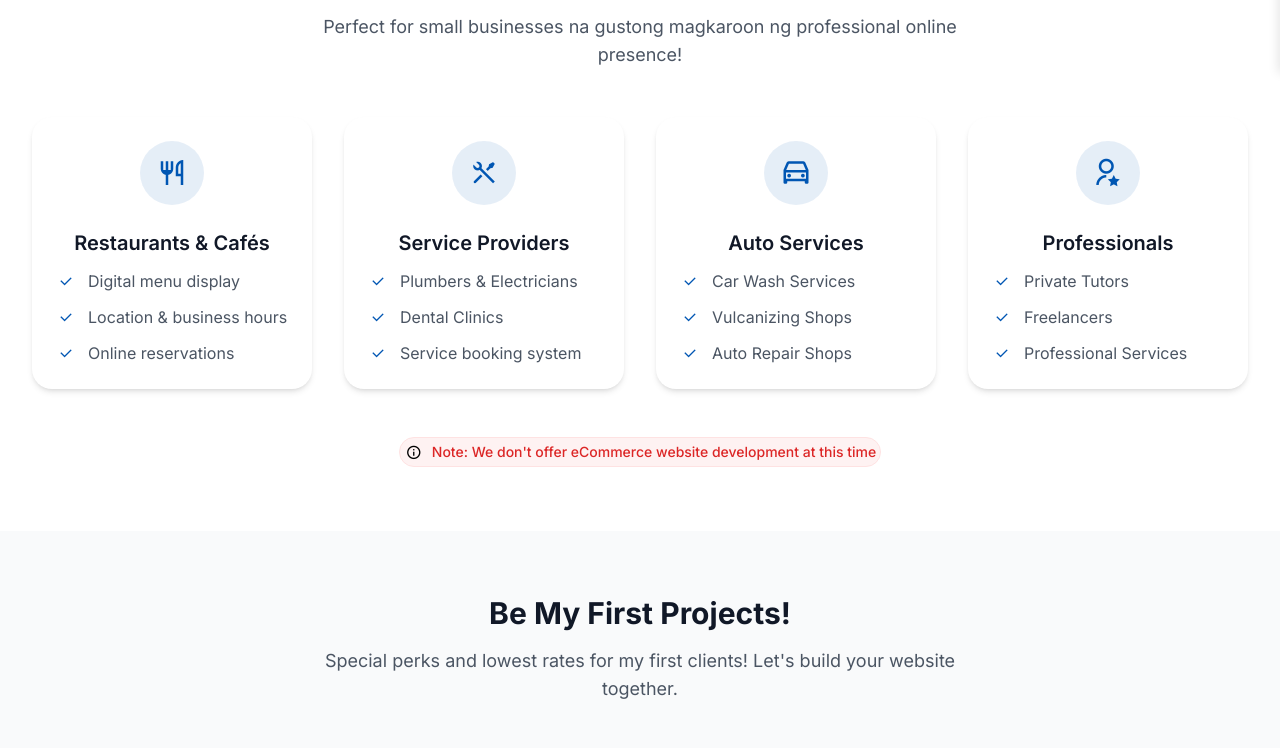
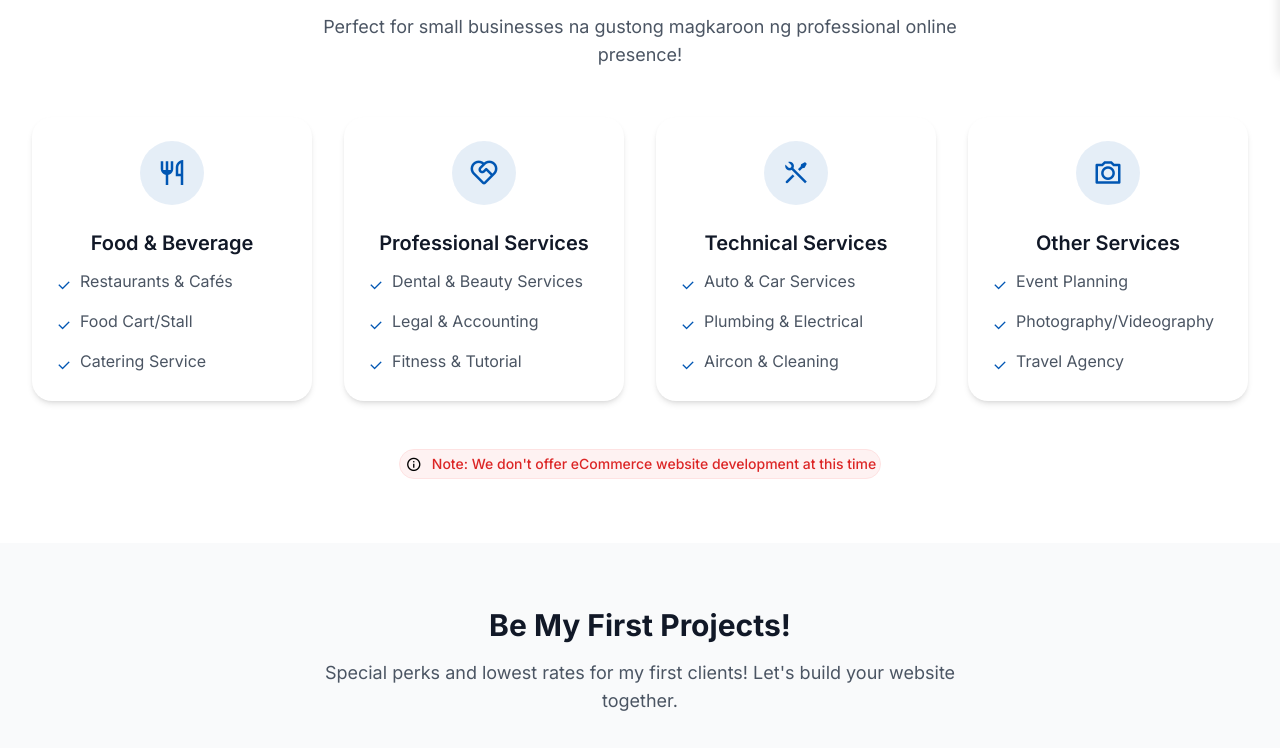
Before and after one commit to jhanArvie/web4service, a plain HTML site: page index.html in a window 1280 px wide. Shown: the part 727-1475 px from the top of the page. Drawn offline with nearby package versions, Linux system fonts and the light colour scheme.

Commit message:
Business typee adjusted

```diff
--- a/index.html
+++ b/index.html
@@ -134,107 +134,87 @@
                 <p class="text-lg text-gray-600 max-w-2xl mx-auto">Perfect for small businesses na gustong magkaroon ng professional online presence!</p>
             </div>
             <div class="grid md:grid-cols-2 lg:grid-cols-4 gap-8">
+                <!-- Food & Beverage -->
                 <div class="bg-white p-6 rounded-xl shadow-md hover:shadow-lg transition">
                     <div class="w-16 h-16 rounded-full bg-primary/10 flex items-center justify-center text-primary mx-auto mb-6">
                         <i class="ri-restaurant-line text-3xl"></i>
                     </div>
-                    <h3 class="text-xl font-semibold text-gray-900 text-center mb-3">Restaurants & Cafés</h3>
+                    <h3 class="text-xl font-semibold text-gray-900 text-center mb-3">Food & Beverage</h3>
                     <ul class="space-y-3 text-gray-600">
                         <li class="flex items-start">
-                            <div class="w-5 h-5 flex items-center justify-center text-primary mt-0.5">
-                                <i class="ri-check-line"></i>
-                            </div>
-                            <span class="ml-3">Digital menu display</span>
+                            <i class="ri-check-line text-primary mt-1 mr-2"></i>
+                            <span>Restaurants & Cafés</span>
                         </li>
                         <li class="flex items-start">
-                            <div class="w-5 h-5 flex items-center justify-center text-primary mt-0.5">
-                                <i class="ri-check-line"></i>
-                            </div>
-                            <span class="ml-3">Location & business hours</span>
+                            <i class="ri-check-line text-primary mt-1 mr-2"></i>
+                            <span>Food Cart/Stall</span>
                         </li>
                         <li class="flex items-start">
-                            <div class="w-5 h-5 flex items-center justify-center text-primary mt-0.5">
-                                <i class="ri-check-line"></i>
-                            </div>
-                            <span class="ml-3">Online reservations</span>
+                            <i class="ri-check-line text-primary mt-1 mr-2"></i>
+                            <span>Catering Service</span>
                         </li>
                     </ul>
                 </div>
+                <!-- Professional Services -->
+                <div class="bg-white p-6 rounded-xl shadow-md hover:shadow-lg transition">
+                    <div class="w-16 h-16 rounded-full bg-primary/10 flex items-center justify-center text-primary mx-auto mb-6">
+                        <i class="ri-service-line text-3xl"></i>
+                    </div>
+                    <h3 class="text-xl font-semibold text-gray-900 text-center mb-3">Professional Services</h3>
+                    <ul class="space-y-3 text-gray-600">
+                        <li class="flex items-start">
+                            <i class="ri-check-line text-primary mt-1 mr-2"></i>
+                            <span>Dental & Beauty Services</span>
+                        </li>
+                        <li class="flex items-start">
+                            <i class="ri-check-line text-primary mt-1 mr-2"></i>
+                            <span>Legal & Accounting</span>
+                        </li>
+                        <li class="flex items-start">
+                            <i class="ri-check-line text-primary mt-1 mr-2"></i>
+                            <span>Fitness & Tutorial</span>
+                        </li>
+                    </ul>
+                </div>
+                <!-- Technical Services -->
                 <div class="bg-white p-6 rounded-xl shadow-md hover:shadow-lg transition">
                     <div class="w-16 h-16 rounded-full bg-primary/10 flex items-center justify-center text-primary mx-auto mb-6">
                         <i class="ri-tools-line text-3xl"></i>
                     </div>
-                    <h3 class="text-xl font-semibold text-gray-900 text-center mb-3">Service Providers</h3>
+                    <h3 class="text-xl font-semibold text-gray-900 text-center mb-3">Technical Services</h3>
                     <ul class="space-y-3 text-gray-600">
                         <li class="flex items-start">
-                            <div class="w-5 h-5 flex items-center justify-center text-primary mt-0.5">
-                                <i class="ri-check-line"></i>
-                            </div>
-                            <span class="ml-3">Plumbers & Electricians</span>
+                            <i class="ri-check-line text-primary mt-1 mr-2"></i>
+                            <span>Auto & Car Services</span>
                         </li>
                         <li class="flex items-start">
-                            <div class="w-5 h-5 flex items-center justify-center text-primary mt-0.5">
-                                <i class="ri-check-line"></i>
-                            </div>
-                            <span class="ml-3">Dental Clinics</span>
+                            <i class="ri-check-line text-primary mt-1 mr-2"></i>
+                            <span>Plumbing & Electrical</span>
                         </li>
                         <li class="flex items-start">
-                            <div class="w-5 h-5 flex items-center justify-center text-primary mt-0.5">
-                                <i class="ri-check-line"></i>
-                            </div>
-                            <span class="ml-3">Service booking system</span>
+                            <i class="ri-check-line text-primary mt-1 mr-2"></i>
+                            <span>Aircon & Cleaning</span>
                         </li>
                     </ul>
                 </div>
+                <!-- Other Services -->
                 <div class="bg-white p-6 rounded-xl shadow-md hover:shadow-lg transition">
                     <div class="w-16 h-16 rounded-full bg-primary/10 flex items-center justify-center text-primary mx-auto mb-6">
-                        <i class="ri-car-line text-3xl"></i>
+                        <i class="ri-camera-line text-3xl"></i>
                     </div>
-                    <h3 class="text-xl font-semibold text-gray-900 text-center mb-3">Auto Services</h3>
+                    <h3 class="text-xl font-semibold text-gray-900 text-center mb-3">Other Services</h3>
                     <ul class="space-y-3 text-gray-600">
                         <li class="flex items-start">
-                            <div class="w-5 h-5 flex items-center justify-center text-primary mt-0.5">
-                                <i class="ri-check-line"></i>
-                            </div>
-                            <span class="ml-3">Car Wash Services</span>
+                            <i class="ri-check-line text-primary mt-1 mr-2"></i>
+                            <span>Event Planning</span>
                         </li>
                         <li class="flex items-start">
-                            <div class="w-5 h-5 flex items-center justify-center text-primary mt-0.5">
-                                <i class="ri-check-line"></i>
-                            </div>
-                            <span class="ml-3">Vulcanizing Shops</span>
+                            <i class="ri-check-line text-primary mt-1 mr-2"></i>
+                            <span>Photography/Videography</span>
                         </li>
                         <li class="flex items-start">
-                            <div class="w-5 h-5 flex items-center justify-center text-primary mt-0.5">
-                                <i class="ri-check-line"></i>
-                            </div>
-                            <span class="ml-3">Auto Repair Shops</span>
-                        </li>
-                    </ul>
-                </div>
-                <div class="bg-white p-6 rounded-xl shadow-md hover:shadow-lg transition">
-                    <div class="w-16 h-16 rounded-full bg-primary/10 flex items-center justify-center text-primary mx-auto mb-6">
-                        <i class="ri-user-star-line text-3xl"></i>
-                    </div>
-                    <h3 class="text-xl font-semibold text-gray-900 text-center mb-3">Professionals</h3>
-                    <ul class="space-y-3 text-gray-600">
-                        <li class="flex items-start">
-                            <div class="w-5 h-5 flex items-center justify-center text-primary mt-0.5">
-                                <i class="ri-check-line"></i>
-                            </div>
-                            <span class="ml-3">Private Tutors</span>
-                        </li>
-                        <li class="flex items-start">
-                            <div class="w-5 h-5 flex items-center justify-center text-primary mt-0.5">
-                                <i class="ri-check-line"></i>
-                            </div>
-                            <span class="ml-3">Freelancers</span>
-                        </li>
-                        <li class="flex items-start">
-                            <div class="w-5 h-5 flex items-center justify-center text-primary mt-0.5">
-                                <i class="ri-check-line"></i>
-                            </div>
-                            <span class="ml-3">Professional Services</span>
+                            <i class="ri-check-line text-primary mt-1 mr-2"></i>
+                            <span>Travel Agency</span>
                         </li>
                     </ul>
                 </div>
@@ -365,7 +345,7 @@
                             <span class="text-4xl font-extrabold text-gray-900">₱300</span>
                             <span class="text-xl text-gray-500 ml-1">/month</span>
                         </div>
-                        <p class="text-gray-600 mt-2">Perfect para sa mga small business na nagstart pa lang!</p>
+                        <p class="text-gray-600 mt-2">Perfect para sa mga small business na nagstart pa lang! (One-page website only)</p>
                     </div>
                     <div class="p-6">
                         <ul class="space-y-4">
@@ -379,7 +359,7 @@
                                 <div class="w-5 h-5 flex-shrink-0 flex items-center justify-center text-primary mt-0.5">
                                     <i class="ri-check-line"></i>
                                 </div>
-                                <span class="ml-3 text-gray-700">Free subdomain (yourbusiness.myplatform.com)</span>
+                                <span class="ml-3 text-gray-700">Free subdomain (yourbusiness.netlify.app)</span>
                             </li>
                             <li class="flex items-start">
                                 <div class="w-5 h-5 flex-shrink-0 flex items-center justify-center text-primary mt-0.5">
```
